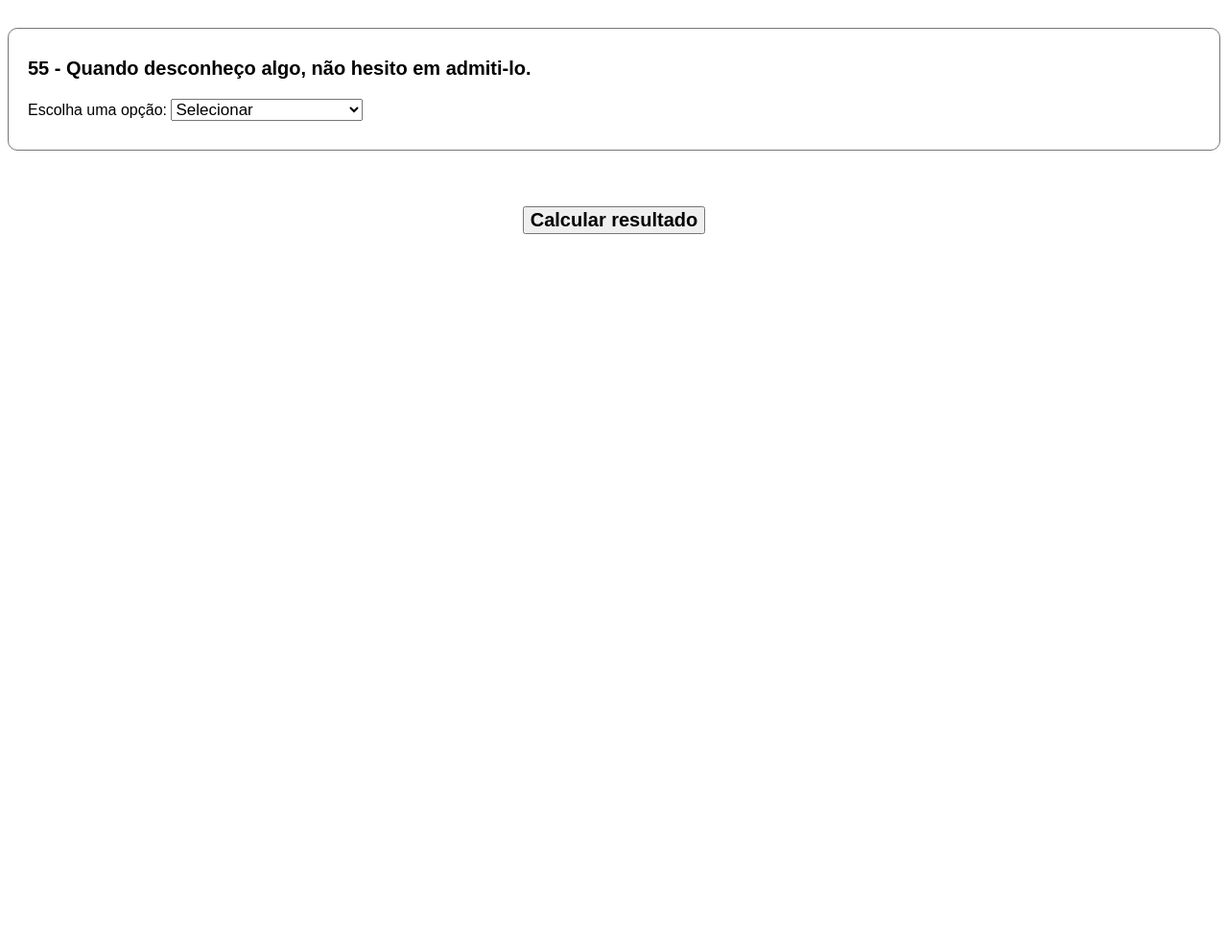
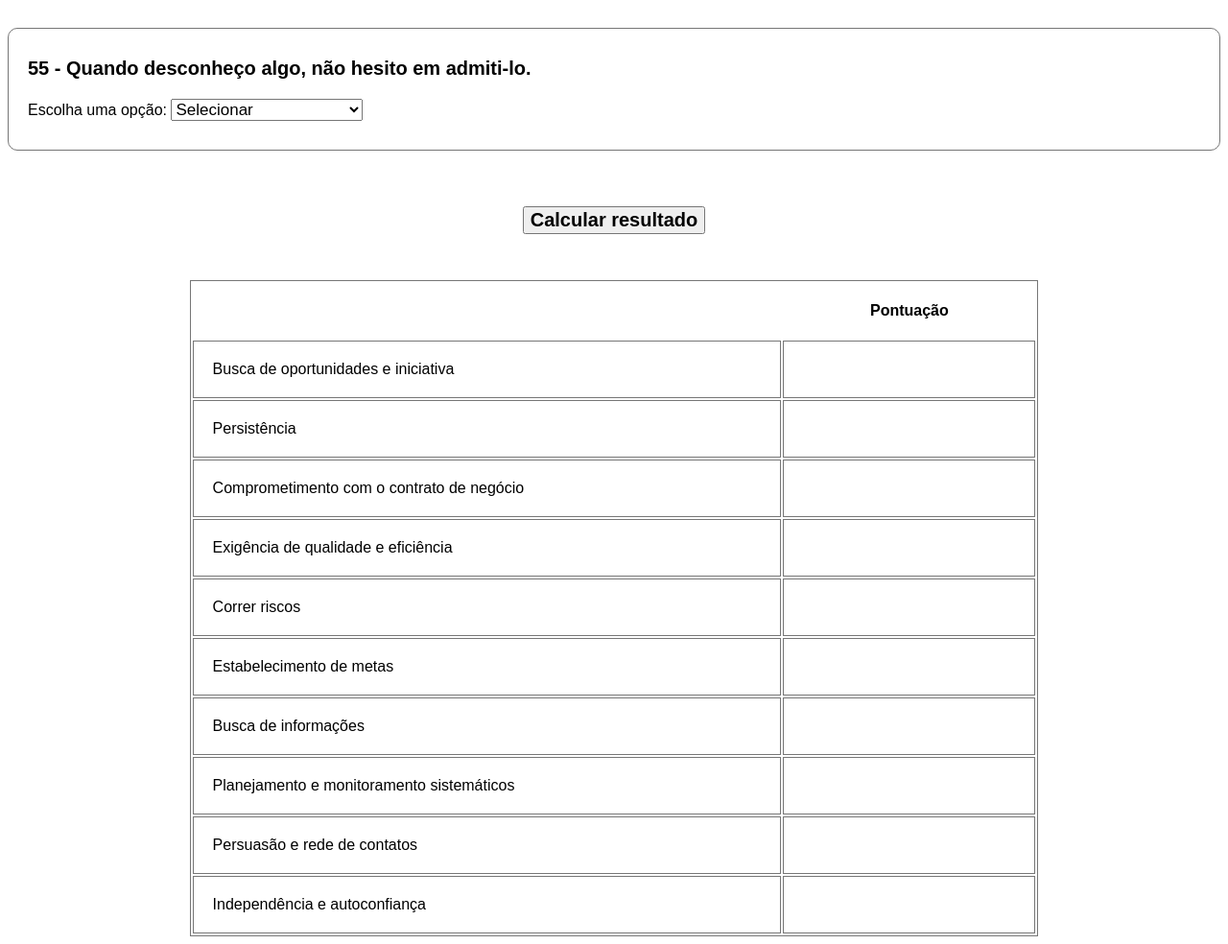
Before and after one commit to Tashima42/empreendedorismo-utfpr, a plain HTML site: page index.html in a window 1280 px wide. Shown: the part 9306-10290 px from the top of the page at 96% size. Before the commit the page ends 9606 px from the top, so only its background shows below. Drawn offline with Linux system fonts and the light colour scheme.

Commit message:
adicionar tabela de resultados

```diff
--- a/index.html
+++ b/index.html
@@ -733,6 +733,54 @@
   <button onclick="calculateResult()">Calcular resultado</button>
   </div>
   <br>
+
+  <table style="margin-left: auto; margin-right: auto;">
+    <tr>
+      <th></th>
+      <th>Pontuação</th>
+    </tr>
+    <tr>
+      <td>Busca de oportunidades e iniciativa</td>
+      <td></td>
+    </tr>
+    <tr>
+      <td>Persistência</td>
+      <td></td>
+    </tr>
+    <tr>
+      <td>Comprometimento com o contrato de negócio</td>
+      <td></td>
+    </tr>
+    <tr>
+      <td>Exigência de qualidade e eficiência</td>
+      <td></td>
+    </tr>
+    <tr>
+      <td>Correr riscos</td>
+      <td></td>
+    </tr>
+    <tr>
+      <td>Estabelecimento de metas</td>
+      <td></td>
+    </tr>
+    <tr>
+      <td>Busca de informações</td>
+      <td></td>
+    </tr>
+    <tr>
+      <td>Planejamento e monitoramento sistemáticos</td>
+      <td></td>
+    </tr>
+    <tr>
+      <td>Persuasão e rede de contatos</td>
+      <td></td>
+    </tr>
+    <tr>
+      <td>Independência e autoconfiança</td>
+      <td></td>
+    </tr>
+
+  </table>
   <div id="result"></div>
 
   <script src="./form.js"></script>
--- a/style.css
+++ b/style.css
@@ -41,3 +41,15 @@ button{
     margin-bottom: 30px;
     text-align: center;
 }
+table, td {
+    border: 1px solid #767676;
+    width: 70%;
+
+  }
+th {
+    padding: 20px;
+    font-weight: bolda;
+}
+td {
+    padding: 20px;
+}
```
